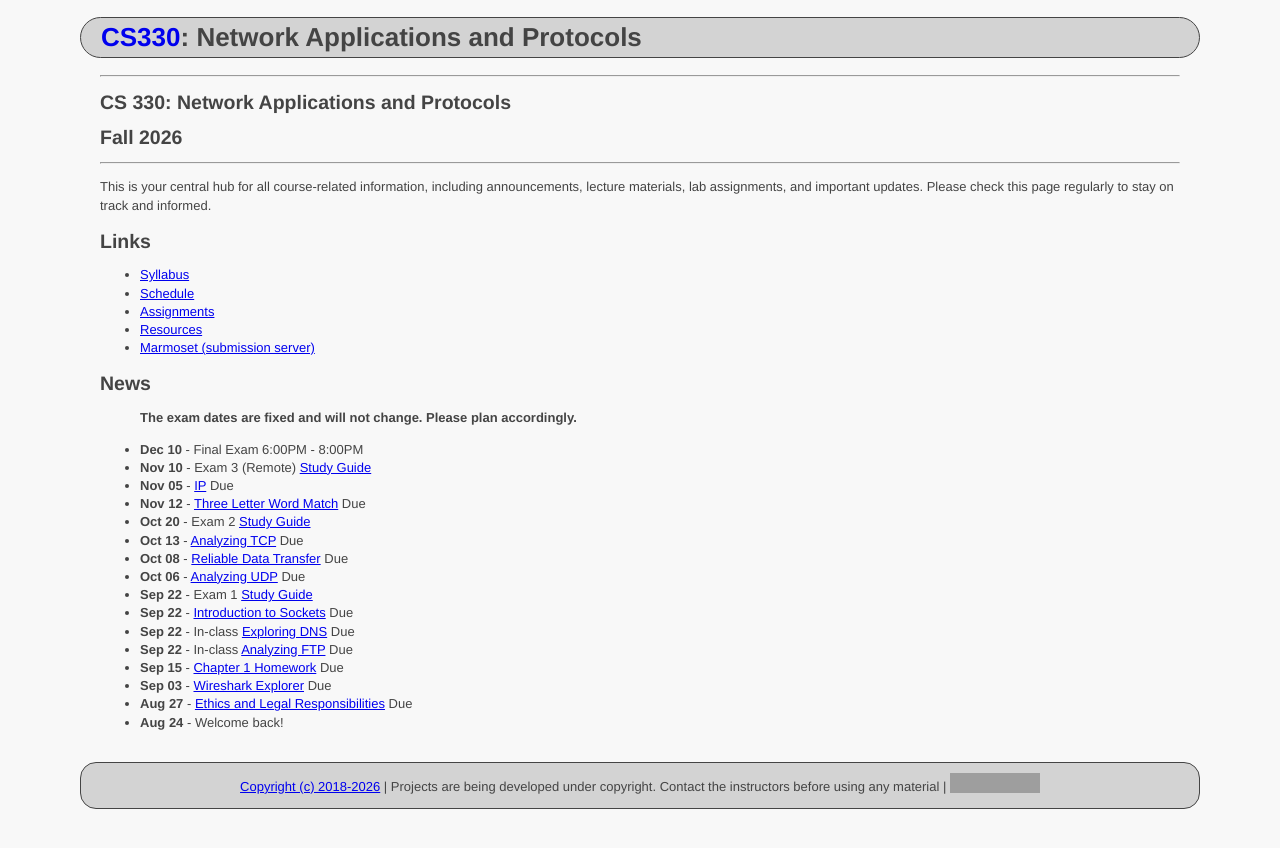
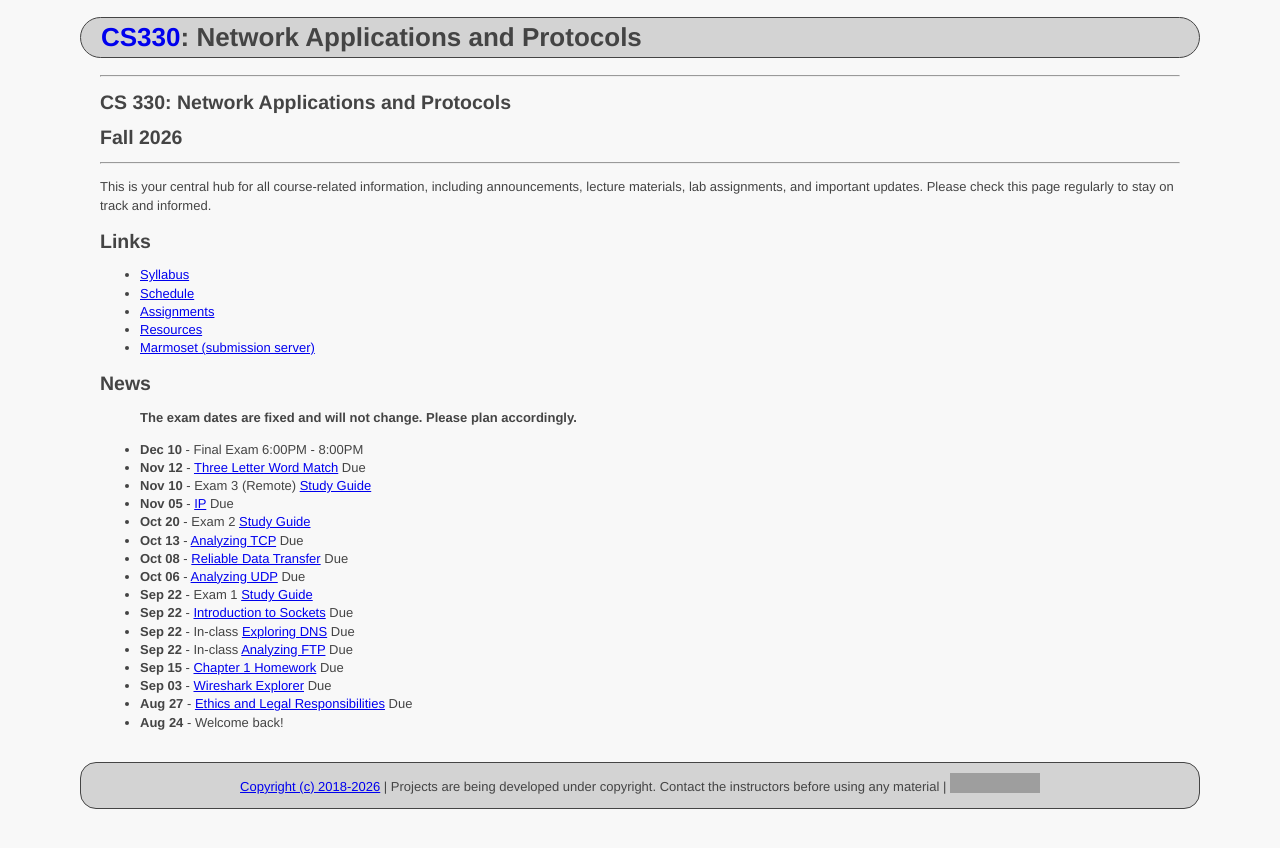
Before and after one commit to ycpcs/cs330-fall2026, a Jekyll site: the page built from index.md, in a window 1280 px wide. Shown: the top 848 px of the page. Built offline with Jekyll 4.4.1, drawn with Linux system fonts in a browser that asks for light colours; grey boxes are pictures that could not be loaded.

Commit message:
update schedule

```diff
--- a/index.md
+++ b/index.md
@@ -26,9 +26,9 @@ This is your central hub for all course-related information, including announcem
 > **The exam dates are fixed and will not change. Please plan accordingly.**
 
 * **Dec 10** - Final Exam 6:00PM - 8:00PM
+* **Nov 12** - [Three Letter Word Match](assignments/tlm.html) Due
 * **Nov 10** - Exam 3 (Remote) [Study Guide](schedule/exams/exam-3-guide.html)
 * **Nov 05** - [IP](assignments/wireshark-ip.html) Due
-* **Nov 12** - [Three Letter Word Match](assignments/tlm.html) Due
 * **Oct 20** - Exam 2 [Study Guide](schedule/exams/exam-2-guide.html)
 * **Oct 13** - [Analyzing TCP](assignments/wireshark-tcp.html) Due
 * **Oct 08** - [Reliable Data Transfer](assignments/rdt.html) Due
```
